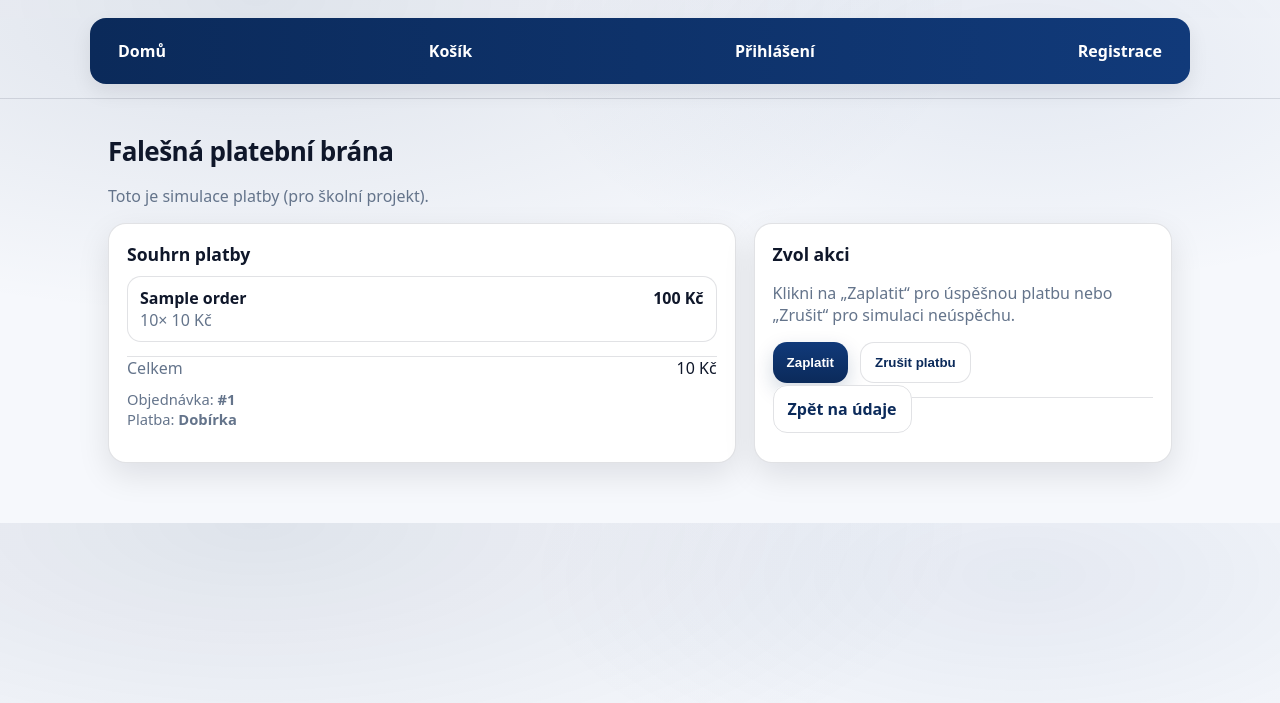
After one commit to VitBouska/JerseyShop_BouskaIT4, a Flask app: template templates/payment.html in a window 1280 px wide. The commit adds this page. Shown: the top 703 px of the page. Run offline with Flask 3, Linux system fonts and the light colour scheme; the template is opened without the code that fills it: most values are stand-ins (such as "Sample title", 1, 10 or a date in 2020).

Commit message:
zmeny
moc

```diff
--- a/app.py
+++ b/app.py
@@ -258,42 +258,87 @@ def checkout():
 
     if request.method == "POST":
         full_name = request.form.get("full_name", "").strip()
-        email = request.form.get("email", "").strip()
+        email = request.form.get("email", "").strip().lower()
+        phone = request.form.get("phone", "").strip()
         street = request.form.get("street", "").strip()
         city = request.form.get("city", "").strip()
         zip_code = request.form.get("zip_code", "").strip()
-        shipping = request.form.get("shipping")
-        payment = request.form.get("payment")
+        shipping = request.form.get("shipping", "").strip()
+        payment = request.form.get("payment", "").strip()
+        note = request.form.get("note", "").strip()
 
-        # jednoduchá validace
-        if not full_name or not email or not street or not city or not zip_code:
-            flash("Vyplň prosím všechny povinné údaje.", "error")
+        error = None
+        if len(full_name) < 3:
+            error = "Zadej jméno a příjmení."
+        elif not re.fullmatch(r"[^@]+@[^@]+\.[^@]+", email):
+            error = "Zadej platný email."
+        elif len(street) < 3 or len(city) < 2 or len(zip_code) < 4:
+            error = "Zadej kompletní adresu (ulice, město, PSČ)."
+        elif shipping not in ("pickup", "courier"):
+            error = "Vyber dopravu."
+        elif payment not in ("card", "cod", "bank"):
+            error = "Vyber platbu."
+
+        if error:
+            flash(error, "error")
             return render_template("checkout.html", items=items, total=total)
 
-        if not shipping or not payment:
-            flash("Vyber dopravu a platbu.", "error")
-            return render_template("checkout.html", items=items, total=total)
+        # Vytvoříme "čekající objednávku" do session
+        order_id = "ORD-" + uuid.uuid4().hex[:8].upper()
+        session["pending_order"] = {
+            "order_id": order_id,
+            "created_at": datetime.now().strftime("%d.%m.%Y %H:%M"),
+            "full_name": full_name,
+            "email": email,
+            "phone": phone,
+            "address": f"{street}, {zip_code} {city}",
+            "shipping": shipping,
+            "payment": payment,
+            "note": note,
+            "items": items,
+            "total": total
+        }
+        session.modified = True
 
-        # ✅ TADY se „potvrdí objednávka“
-        session.pop("cart", None)
-
-        flash(
-            "Váš nákup byl úspěšně potvrzen. Děkujeme za objednávku!",
-            "success"
-        )
-
-        return redirect(url_for("index"))
+        # Přesměrování na fake bránu
+        return redirect(url_for("payment_gateway"))
 
     return render_template("checkout.html", items=items, total=total)
 
 
-@app.route("/order/success")
-def order_success():
-    order = session.get("last_order")
+# -------------------------
+# FAKE PLATEBNI BRANA
+# -------------------------
+
+
+@app.route("/payment", methods=["GET"])
+def payment_gateway():
+    order = session.get("pending_order")
     if not order:
-        flash("Nenalezena žádná poslední objednávka.", "info")
+        flash("Nemáš žádnou rozpracovanou objednávku.", "info")
+        return redirect(url_for("cart"))
+    return render_template("payment.html", order=order)
+
+
+@app.route("/payment/confirm", methods=["POST"])
+def payment_confirm():
+    order = session.get("pending_order")
+    if not order:
+        flash("Objednávka už není k dispozici.", "error")
         return redirect(url_for("index"))
-    return render_template("order_success.html", order=order)
+
+    action = request.form.get("action")
+
+    if action == "pay":
+        # ✅ "Platba úspěšná": potvrdíme nákup
+        session.pop("cart", None)
+        session.pop("pending_order", None)
+        flash(f"Platba proběhla úspěšně. Váš nákup je potvrzen (#{order['order_id']}).", "success")
+        return redirect(url_for("index"))
+
+    # ❌ "Platba zrušena"
+    flash("Platba byla zrušena. Objednávka nebyla dokončena.", "error")
+    return redirect(url_for("checkout"))
 
 
 # -------------------------
--- a/static/style.css
+++ b/static/style.css
@@ -468,3 +468,10 @@ input:focus, select:focus{
   display: grid;
   gap: 6px;
 }
+
+.pay-actions{
+  display:flex;
+  gap:12px;
+  flex-wrap:wrap;
+  margin-top: 12px;
+}
--- a/templates/checkout.html
+++ b/templates/checkout.html
@@ -81,7 +81,7 @@
         <input id="note" name="note" placeholder="Např. nevolat, nechat u dveří…">
       </div>
 
-      <button class="btn" type="submit">Potvrdit objednávku</button>
+      <button class="btn" type="submit">Pokračovat k platbě</button>
     </form>
   </div>
 
--- /dev/null
+++ b/templates/payment.html
@@ -0,0 +1,55 @@
+{% extends "base.html" %}
+{% block title %}Platba • E-shop dresy{% endblock %}
+
+{% block content %}
+
+<h2>Falešná platební brána</h2>
+<p class="muted">Toto je simulace platby (pro školní projekt).</p>
+
+<div class="checkout-grid">
+  <div class="card">
+    <h3 class="section-title">Souhrn platby</h3>
+
+    <div class="summary-list">
+        {% for it in order["items"] %}
+            <div class="summary-item">
+                <div>
+                    <strong>{{ it.name }}</strong>
+                    <div class="muted">{{ it.qty }}× {{ it.price }} Kč</div>
+                </div>
+                <div><strong>{{ it.qty * it.price }} Kč</strong></div>
+            </div>
+        {% endfor %}
+    </div>
+
+    <hr>
+
+    <div class="summary-total">
+      <div class="muted">Celkem</div>
+      <div class="total">{{ order.total }} Kč</div>
+    </div>
+
+    <p class="muted small" style="margin-top:10px;">
+      Objednávka: <strong>#{{ order.order_id }}</strong><br>
+      Platba: <strong>
+        {% if order.payment == 'card' %}Karta{% elif order.payment == 'bank' %}Převod{% else %}Dobírka{% endif %}
+      </strong>
+    </p>
+  </div>
+
+  <div class="card">
+    <h3 class="section-title">Zvol akci</h3>
+    <p class="muted">Klikni na „Zaplatit“ pro úspěšnou platbu nebo „Zrušit“ pro simulaci neúspěchu.</p>
+
+    <form method="POST" action="{{ url_for('payment_confirm') }}" class="pay-actions">
+      <button class="btn" name="action" value="pay" type="submit">Zaplatit</button>
+      <button class="btn ghost" name="action" value="cancel" type="submit">Zrušit platbu</button>
+    </form>
+
+    <hr>
+
+    <a class="btn ghost" href="{{ url_for('checkout') }}">Zpět na údaje</a>
+  </div>
+</div>
+
+{% endblock %}
```
